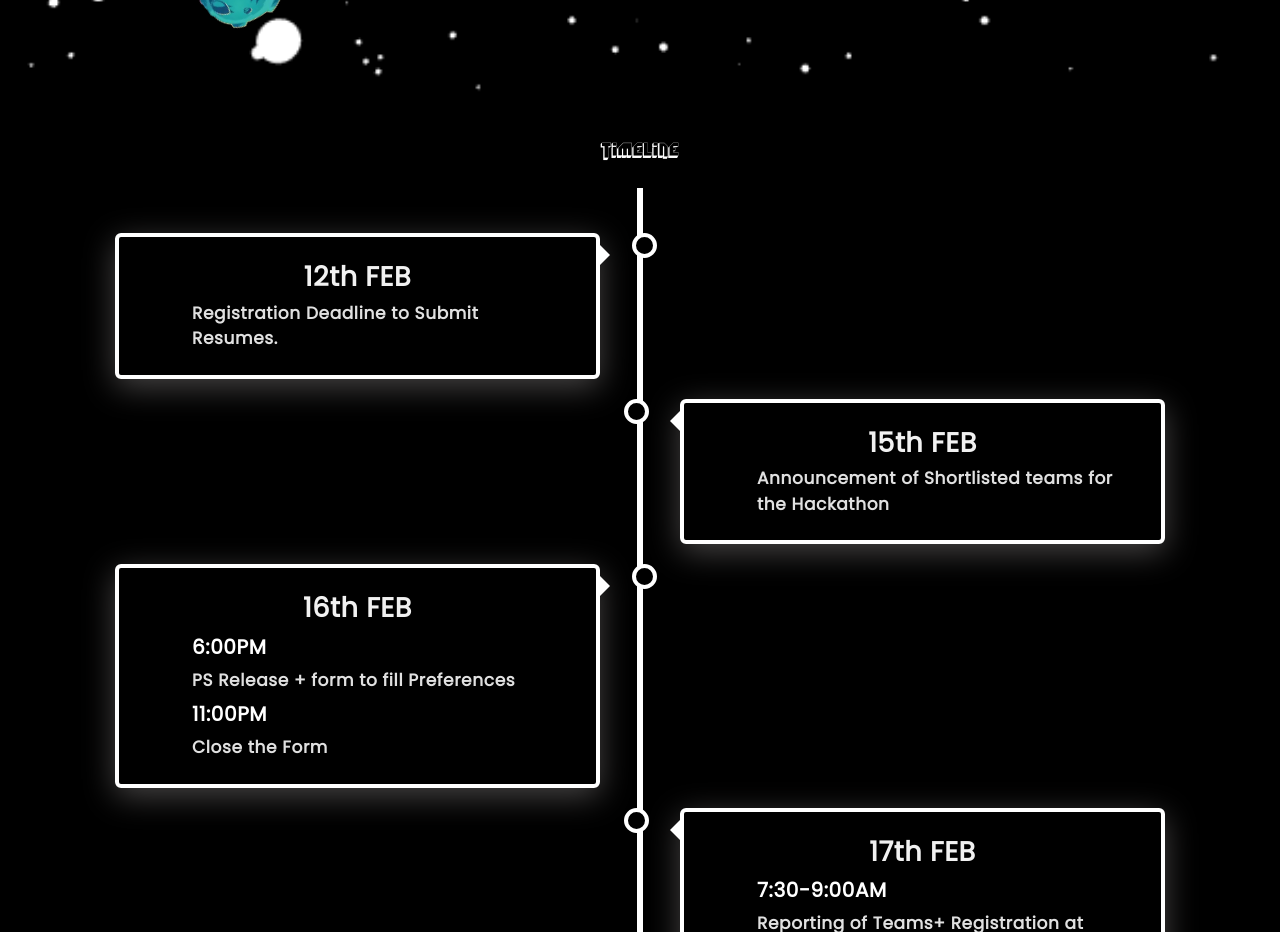
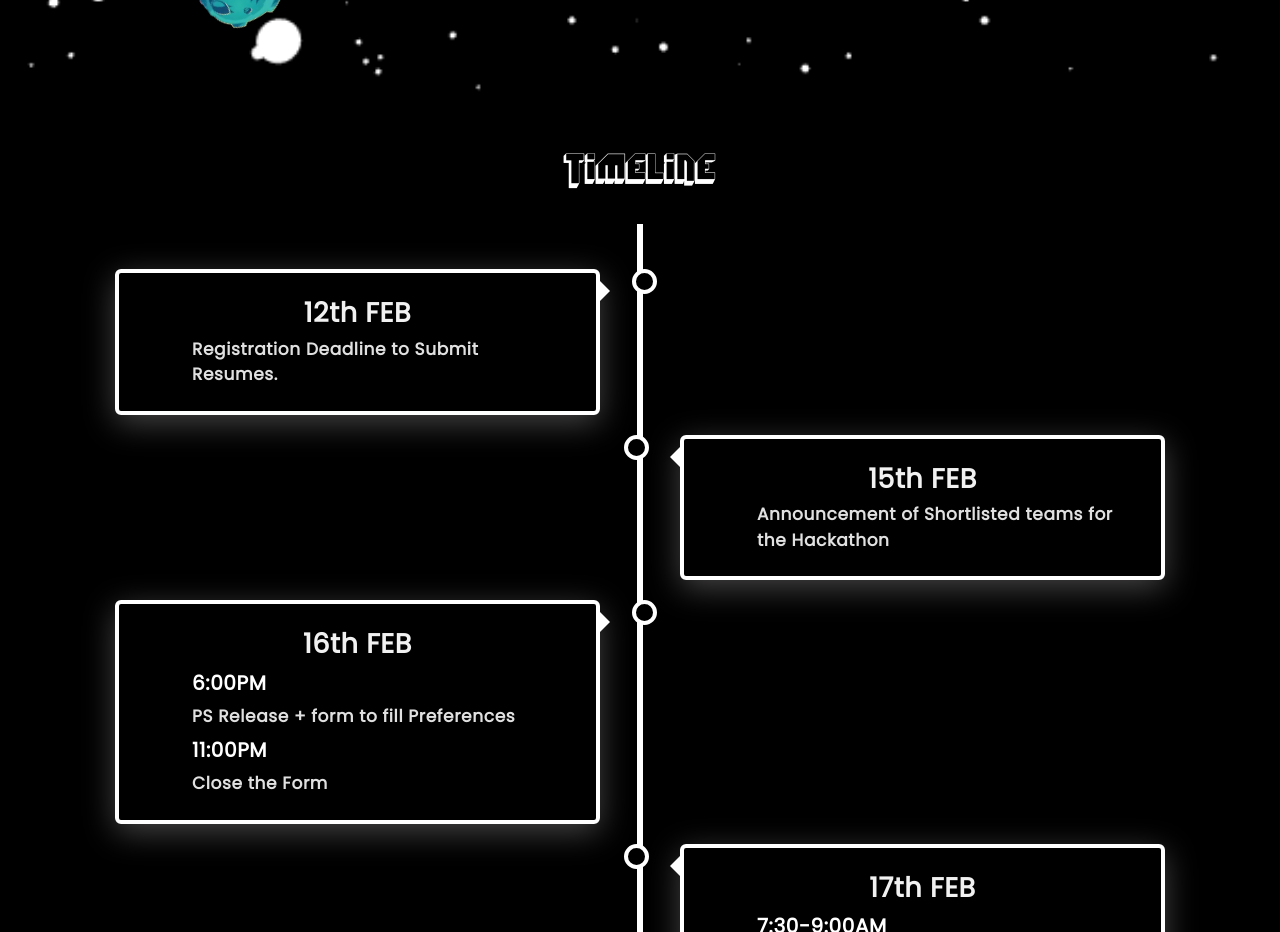
Before and after one commit to Manan17/HackNiche-Website, a React (Create React App) app: page / in a window 1280 px wide. Shown: the part 1560-2492 px from the top of the page. Built offline with nearby package versions, Linux system fonts and the light colour scheme.

Commit message:
timeline font increased

```diff
--- a/src/components/Timeline.css
+++ b/src/components/Timeline.css
@@ -10,8 +10,8 @@
     src: url("./BadMofo.ttf");
   }
 
-h1{
-  font-size: 800px;
+.etimetitle h1{
+  font-size: 4rem;
 }
   .etimetitle{
     /* color: white;
@@ -24,7 +24,7 @@ h1{
     align-items: center;
     height: 30vh; */
     text-align: center;
-   font-family: "Bad-mofo";
+    font-family: "Bad-mofo";
     font-size: 50px;
     font-weight:300;
     background-color: black;
```
Also changed, not shown: 1 other file (tests, documents, lock files or other folders).
